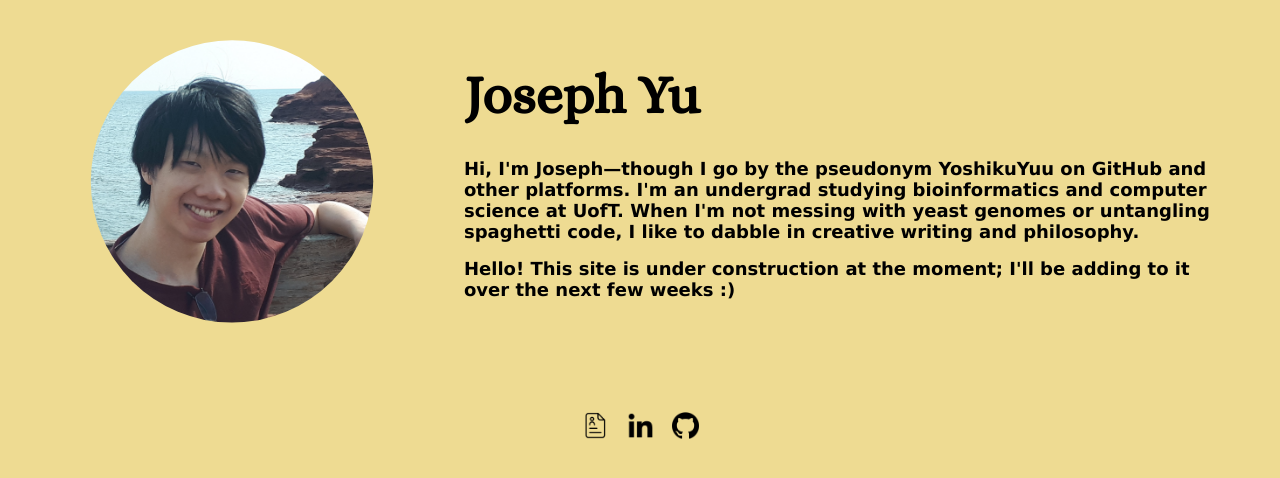
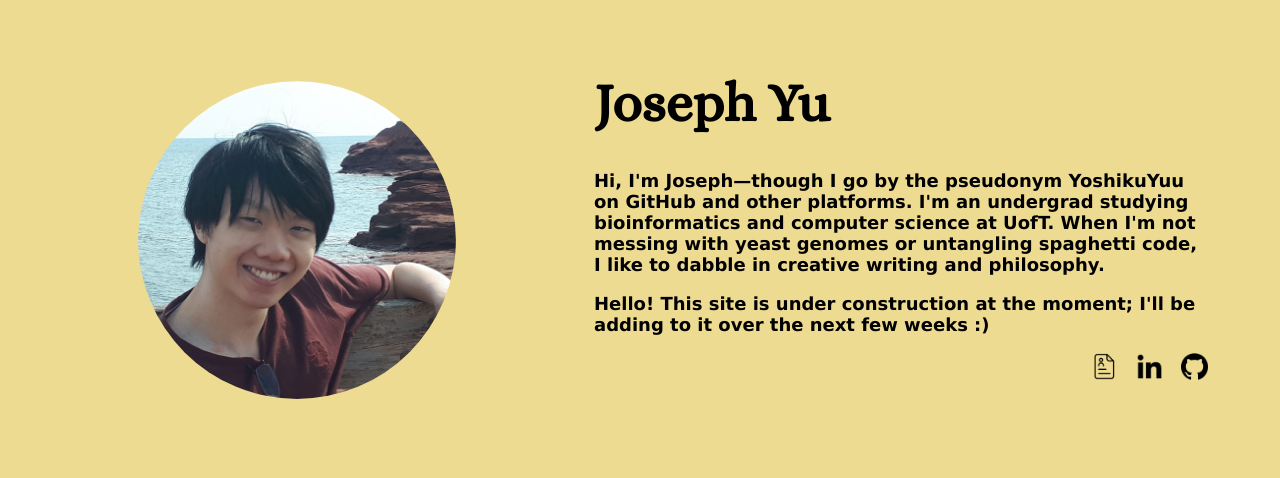
Before and after one commit to YoshikuYuu/YSK_Web, a plain HTML site: page index.html in a window 1280 px wide. Drawn offline with Linux system fonts and the light colour scheme; a web font is replaced by a local one.

Commit message:
Add social links to introudction

```diff
--- a/index.html
+++ b/index.html
@@ -21,20 +21,20 @@
             science at UofT. When I'm not messing with yeast genomes or untangling spaghetti code, I like to dabble in creative
             writing and philosophy.</p>
           <p>Hello! This site is under construction at the moment; I'll be adding to it over the next few weeks :&#41;</p>
-
+          <div id="links">
+            <a href="assets/JosephYu_Resume.pdf" target="_blank" rel="noopener noreferrer" class="icon-button">
+              <img src="images/resume.png" alt="Resume">
+            </a>
+            <a href="https://www.linkedin.com/in/joseph-yskyuu/" target="_blank" rel="noopener noreferrer" class="icon-button">
+              <img src="images/linkedin.png" alt="LinkedIn">
+            </a>
+            <a href="https://www.github.com/YoshikuYuu" target="_blank" rel="noopener noreferrer" class="icon-button">
+              <img src="images/github.png" alt="GitHub">
+            </a>
+          </div>
         </div>
       </div>
-      <div class="row_container" id="links">
-        <a href="assets/JosephYu_Resume.pdf" target="_blank" rel="noopener noreferrer" class="icon-button" data-text="Resume">
-          <img src="images/resume.png" alt="Resume">
-        </a>
-        <a href="https://www.linkedin.com" target="_blank" rel="noopener noreferrer" class="icon-button" data-text="LinkedIn">
-          <img src="images/linkedin.png" alt="LinkedIn">
-        </a>
-        <a href="https://www.github.com" target="_blank" rel="noopener noreferrer" class="icon-button" data-text="GitHub">
-          <img src="images/github.png" alt="GitHub">
-        </a>
-      </div>
+
 
       <!-- <div class="footer">
         <p>Socials Go Here</p>
--- a/website_styles.css
+++ b/website_styles.css
@@ -61,7 +61,7 @@
 }
 
 .title {
-  padding-bottom: 32px;
+  padding-bottom: 2rem;
   font-family: Alice, serif;
   font-size: 3rem;
 }
@@ -69,7 +69,7 @@
 p {
   font-family: Lora, Verdana, serif;
   font-weight: 700;
-  padding-bottom: 16px;
+  padding-bottom: 1rem;
 }
 
 .page {
@@ -86,7 +86,7 @@ p {
   background: rgb(42, 42, 35);
   height: 32px;
   width: 100%;
-  padding: 8px;
+  padding: 0.5rem;
 }
 
 .navbar a {
@@ -94,11 +94,11 @@ p {
   font-family: Lora, Verdana, serif;
   font-style: bold;
   text-decoration: none;
-  padding: 8px;
+  padding: 0.5rem;
 }
 
 .row_container {
-  padding: 32px;
+  padding: 2rem;
   flex: 0 1 auto;
   display: flex;
   flex-direction: row;
@@ -109,8 +109,9 @@ p {
 
 .portrait_container {
   display: flex;
-  flex: 0 1 400px;
+  flex: 0 1 25rem;
   clip-path: circle(40% at 50% 50%);
+  margin: 2rem;
 }
 
 #portrait {
@@ -121,16 +122,17 @@ p {
   display: flex;
   flex: 1 1 40vw;
   flex-direction: column;
-  padding: 32px;
+  padding: 2rem;
 }
 
 #links {
+  flex: 0 1 auto;
+  display: flex;
+  flex-direction: row;
+  justify-content: right;
+  align-items: start;
+  flex-wrap: wrap;
   gap: 1rem;
-}
-
-.icon-button {
-  display: flex;
-  text-decoration: none;
 }
 
 .icon-button img {
@@ -138,24 +140,8 @@ p {
 }
 
 @media only screen and (min-width: 961px) {
-  /* Icon hover animations */
-  .icon-button:hover img {
+  .icon-button:hover {
     transform: scale(1.1);
-  }
-  .icon-button::after {
-    content: attr(data-text);
-    position: absolute;
-    white-space: nowrap;
-    opacity: 0;
-    font-family: Lora, Verdana, serif;
-    font-size: 1.25rem;
-    color: black;
-    font-style: bold;
-    transition: all 0.3s ease;
-  }
-  .icon-button:hover::after {
-    opacity: 1;
-    transform: translateX(50px);
   }
 }
 
```
